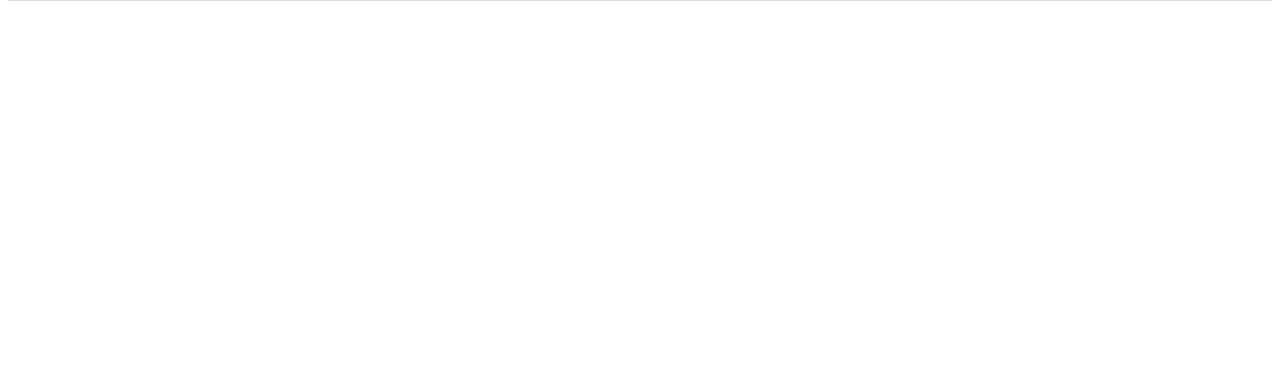
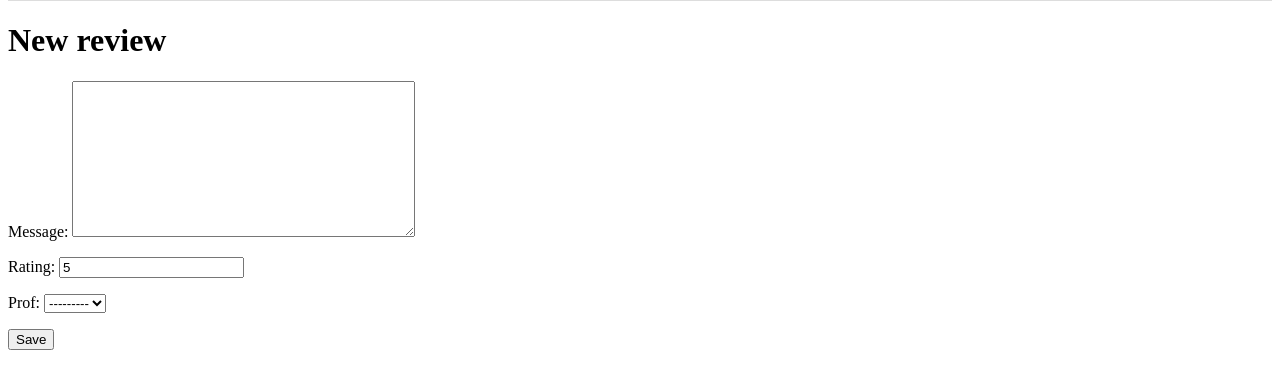
Before and after one commit to JayCay/Academe, a Django app: page / in a window 1280 px wide. Shown: the part 220-609 px from the top of the page. Run offline with Django 3.2, Linux system fonts and the light colour scheme; data comes from the database, SQL or seed files in the repository; both versions use the stored data as it was after the commit.

Commit message:
reviews/views.py now passes a ReviewForm (reviews/forms.py) to index.html, autogenerating the form fields and allowing users to upload their own reviews of currently existing profs

```diff
--- a/academe/urls.py
+++ b/academe/urls.py
@@ -20,5 +20,5 @@
 
 urlpatterns = [
     url(r'^admin/', admin.site.urls),
-    url(r'^$', reviews_views.index, name="reviews_index")
+    url(r'^$', reviews_views.index, name="reviews_index"),
 ]
--- /dev/null
+++ b/reviews/forms.py
@@ -0,0 +1,7 @@
+from django.forms import ModelForm
+from .models import Prof, Review
+
+class ReviewForm(ModelForm):
+	class Meta:
+		model = Review
+		fields = ['message', 'rating', 'prof']
--- a/reviews/templates/index.html
+++ b/reviews/templates/index.html
@@ -40,7 +40,14 @@
 			<td>{{ review.updated_at }}</td>
 		</tr>
 		{% endfor %}
+	</table>
 
-	</table>
+	<!-- Make the form for uploading a new review -->
+	<h1>New review</h1>
+	<form method="POST">
+		{% csrf_token %}
+		{{ upload_form.as_p }}
+		<button type="submit">Save</button>
+	</form>
 </body>
 </html>
--- a/reviews/views.py
+++ b/reviews/views.py
@@ -1,7 +1,15 @@
 from django.shortcuts import render
-from .models import Review
+from .models import Review, Prof
+from .forms import ReviewForm
 
 # Create your views here.
 def index(request):
+	if(request.method=='POST'):
+		form = ReviewForm(request.POST)
+		if(form.is_valid()):
+			form.save()
+
 	reviews = Review.objects.all()
-	return render(request, 'index.html', {'reviews': reviews})
+	profs = Prof.objects.all()
+	upload_form = ReviewForm()
+	return render(request, 'index.html', {'reviews': reviews, 'upload_form': upload_form, 'profs': profs})
```
Also changed, not shown: reviews/templates/upload.html (added, +9 -0 lines), db.sqlite3.
